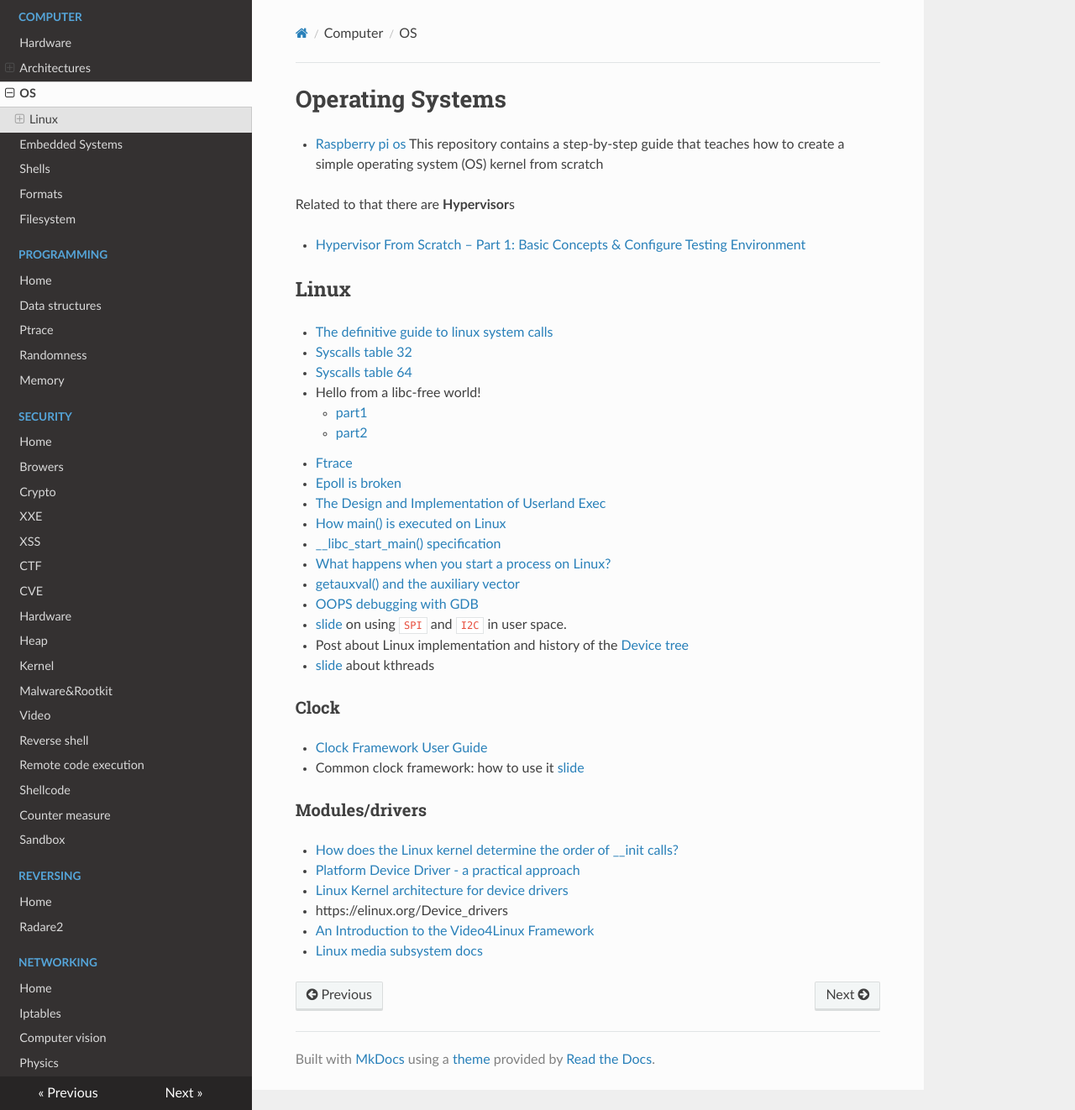
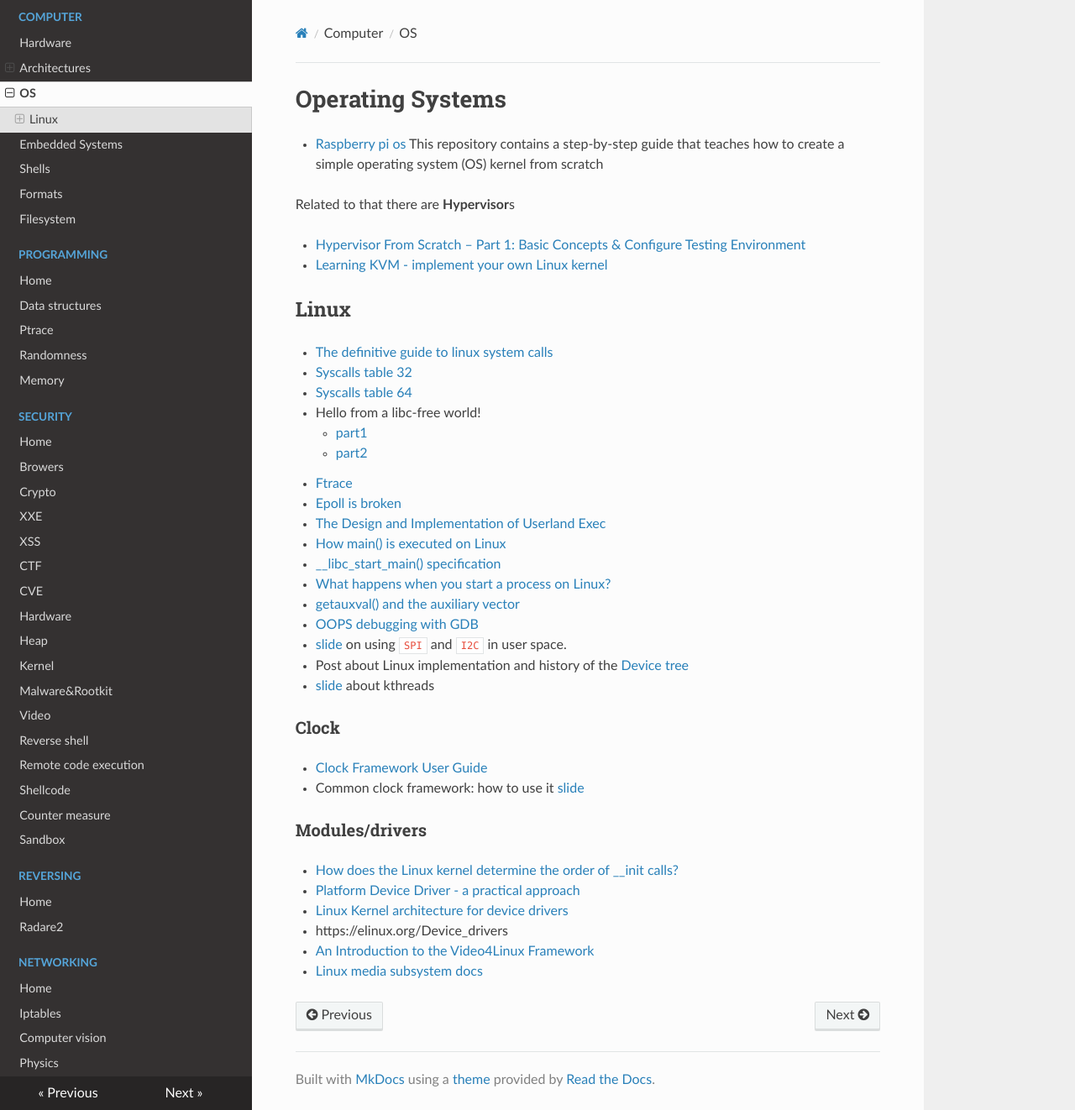
Before and after one commit to gipi/low-level, an MkDocs documentation site: the page built from docs/os/index.md, in a window 1280 px wide and 1322 px high. Shown: the whole window at 84% size. Built offline with MkDocs 1.6.1, drawn with Linux system fonts in a browser that asks for light colours; nearby versions of some CDN libraries; old or Windows-style settings are respelled for this version of MkDocs.

Commit message:
Update index.md

```diff
--- a/docs/os/index.md
+++ b/docs/os/index.md
@@ -5,6 +5,7 @@
 Related to that there are **Hypervisor**s
 
  - [Hypervisor From Scratch – Part 1: Basic Concepts & Configure Testing Environment](https://rayanfam.com/topics/hypervisor-from-scratch-part-1/)
+ - [Learning KVM - implement your own Linux kernel ](https://david942j.blogspot.com/2018/10/note-learning-kvm-implement-your-own.html)
 
 ## Linux
 
```
